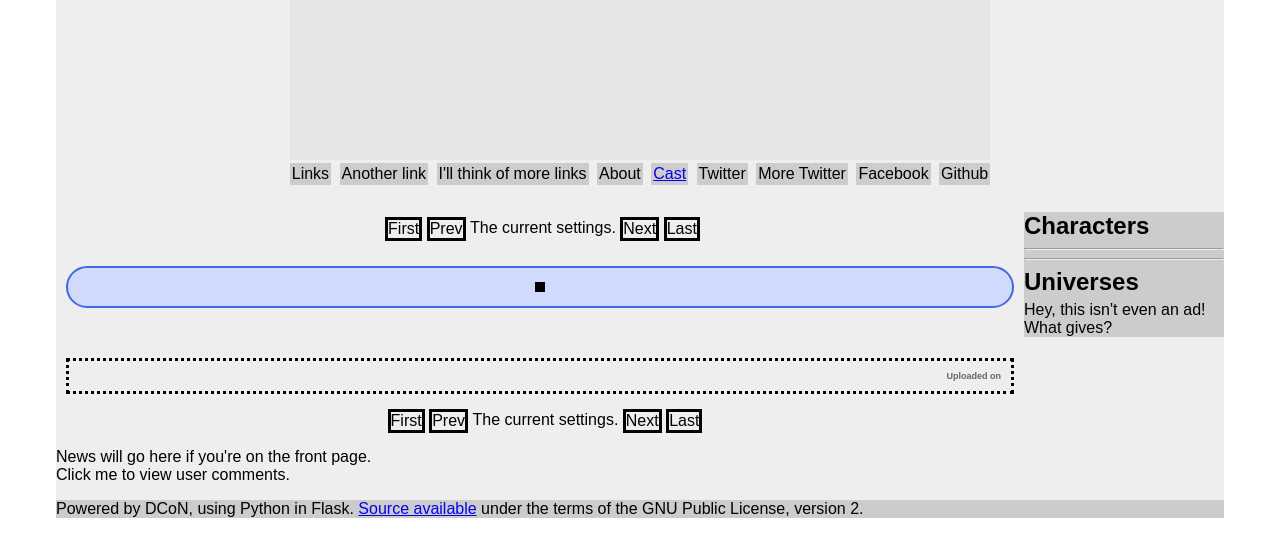
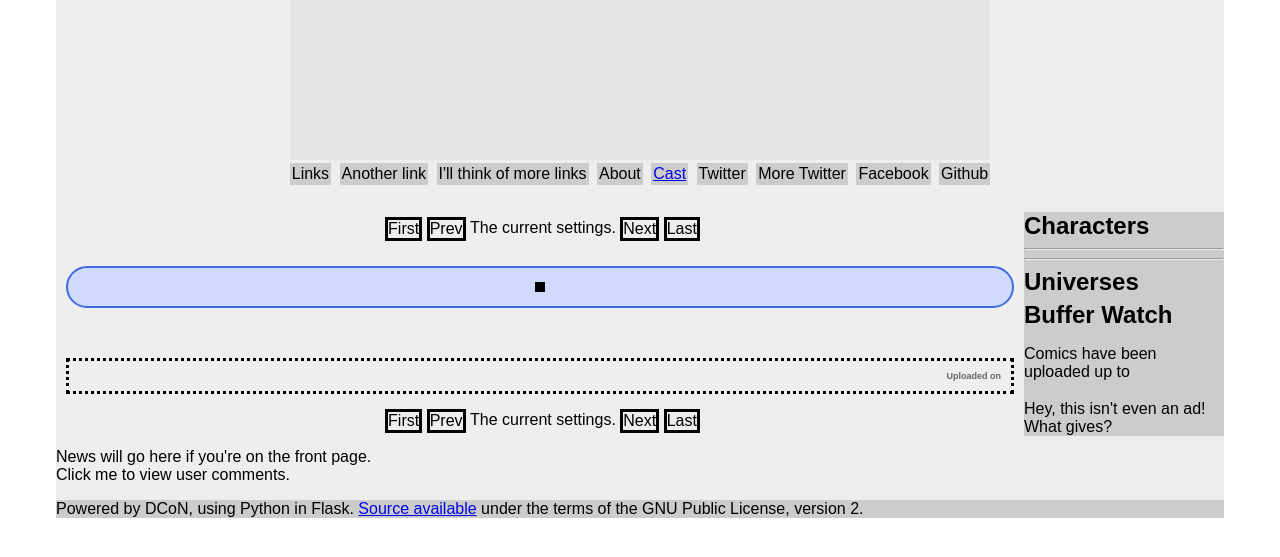
Before and after one commit to MostAwesomeDude/dcon, a Python web app: template newrem/templates/universe/comics.html in a window 1280 px wide. Shown: the top 557 px of the page. Run offline with Jinja, Linux system fonts and the light colour scheme; the template is opened without the code that fills it, so the values that code supplies are empty; some libraries are stand-ins or nearby versions; some web fonts are replaced.

Commit message:
views: Add buffer watch feature to comic view.
This feature presents the datetime of the newest comic uploaded to a given
universe to the comic view. This datetime can be used to present a "buffer
watch" which indicates how far into the future the artist has uploaded
"buffered" comics to be displayed automatically in the future.

```diff
--- a/newrem/templates/universe/comics.html
+++ b/newrem/templates/universe/comics.html
@@ -103,6 +103,12 @@
                 </li>
             {% endfor %}
         </ul>
+    </div>
+
+    <div class="bufferwatch">
+    <h1>Buffer Watch</h1>
+        <p>Comics have been uploaded up to</p>
+        <h3>{{ buffered.strftime("%B %d, %Y") }}</h3>
     </div>
 
     <div class="sidebarad">
--- a/newrem/views.py
+++ b/newrem/views.py
@@ -229,8 +229,14 @@
 
         cdict[character.slug] = character, previous, next
 
+    # Buffer watch feature. Figure out the datetime for the latest comic
+    # uploaded, and send that datetime along.
+    q = Comic.query.filter(Comic.universe == u)
+    buffered = q.order_by(Comic.time.desc()).first().time
+
     context = universe_context(app, u)
     context.update({
+        "buffered": buffered,
         "comic": comic,
         "comics": comics,
         "chrono": chrono,
```
